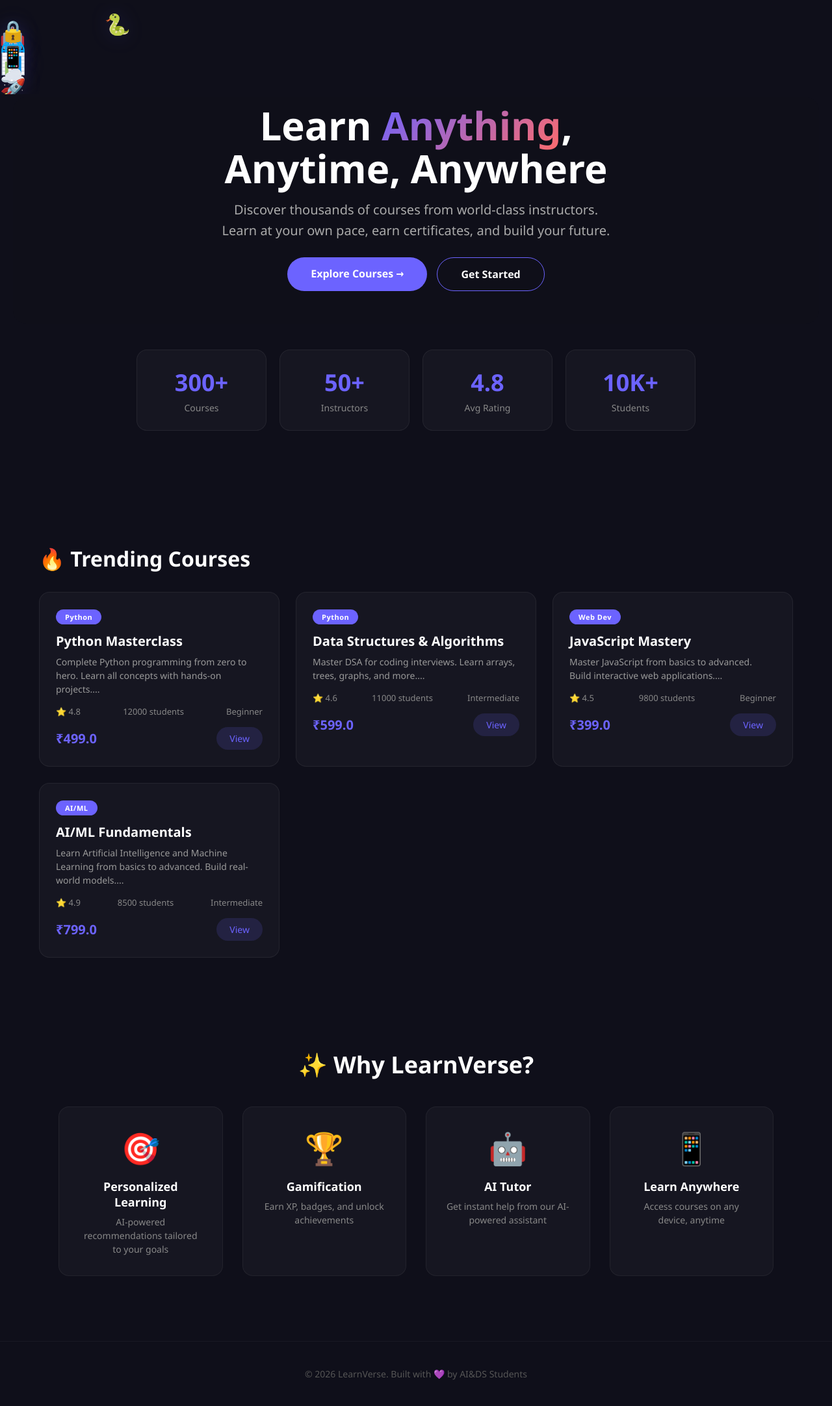
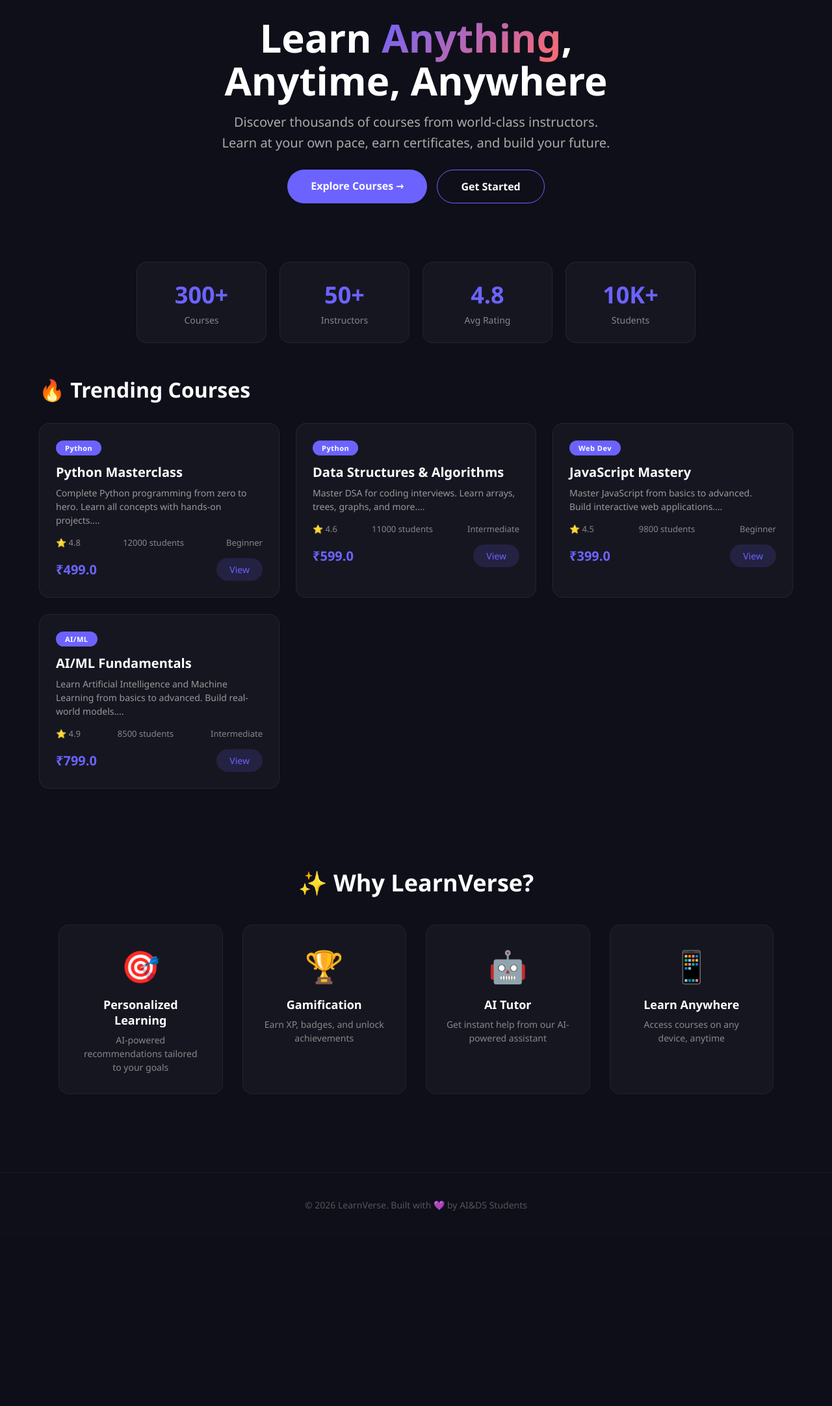
Before and after one commit to Preethivel/Capstone-Project, a Flask app: page / in a window 1280 px wide. Shown: the part 70-2234 px from the top of the page at 65% size. After the commit the page ends 1934 px from the top, so only its background shows below. Run offline with Flask 3, Linux system fonts and the light colour scheme; data comes from the database, SQL or seed files in the repository.

Commit message:
Capstone - Removed avatars and cleaned up homepage layout

```diff
--- a/app.py
+++ b/app.py
@@ -28,20 +28,9 @@
     courses = Course.query.limit(6).all()
     trending = Course.query.order_by(Course.students.desc()).limit(4).all()
 
-    avatar_categories = [
-    {'name': 'Python', 'icon': '🐍', 'color': '#4B8BBE'},
-    {'name': 'AI/ML', 'icon': '🤖', 'color': '#FF6B6B'},
-    {'name': 'Web Dev', 'icon': '🌐', 'color': '#4ECDC4'},
-    {'name': 'Data Science', 'icon': '📊', 'color': '#FFE66D'},
-    {'name': 'Cloud', 'icon': '☁️', 'color': '#45B7D1'},
-    {'name': 'DevOps', 'icon': '🚀', 'color': '#96CEB4'},
-    {'name': 'Cybersecurity', 'icon': '🔒', 'color': '#FF6B6B'},
-    {'name': 'Mobile Dev', 'icon': '📱', 'color': '#6C63FF'},
-]
     return render_template('index.html',
                          courses=courses,
-                         trending=trending,
-                         avatar_categories=avatar_categories)
+                         trending=trending)
 
 # ============================================================
 # COURSES PAGE
--- a/templates/index.html
+++ b/templates/index.html
@@ -1,4 +1,3 @@
-{# Jinja2 template #}
 <!DOCTYPE html>
 <html lang="en">
 <head>
@@ -20,17 +19,10 @@
         </nav>
     </header>
 
+    <!-- ===== MAIN CONTENT ===== -->
+    <div class="container">
 
-        <!-- ===== AVATARS WALKING ===== -->
-    <div class="avatar-container">
-        {% for cat in avatar_categories %}
-        <div class="avatar" style="color: {{ cat.color }};">
-            {{ cat.icon }}
-            <span class="avatar-label">{{ cat.name }}</span>
-        </div>
-        {% endfor %}
-    </div>
-    <!-- ===== HERO (BELOW AVATARS) ===== -->
+        <!-- ===== HERO SECTION ===== -->
         <section class="hero">
             <h1>Learn <span>Anything</span>,<br>Anytime, Anywhere</h1>
             <p>Discover thousands of courses from world-class instructors. Learn at your own pace, earn certificates, and build your future.</p>
@@ -39,6 +31,7 @@
                 <a href="#" class="btn-secondary">Get Started</a>
             </div>
         </section>
+
         <!-- ===== STATS ===== -->
         <div class="stats">
             <div class="stat-card">
@@ -60,7 +53,6 @@
         </div>
 
         <!-- ===== TRENDING COURSES ===== -->
-    <div class="container">
         <h2 class="section-title">🔥 Trending Courses</h2>
         <div class="courses-grid">
             {% for course in trending %}
@@ -79,7 +71,6 @@
                 </div>
             </div>
             {% endfor %}
-        </div>
         </div>
 
         <!-- ===== FEATURES ===== -->
@@ -109,11 +100,12 @@
             </div>
         </section>
 
+    </div>
+
     <!-- ===== FOOTER ===== -->
     <footer>
         <p>© 2026 LearnVerse. Built with 💜 by AI&DS Students</p>
     </footer>
-    </script>
 
 </body>
 </html>
```
Lines whose indentation alone changed are shown as unchanged.
